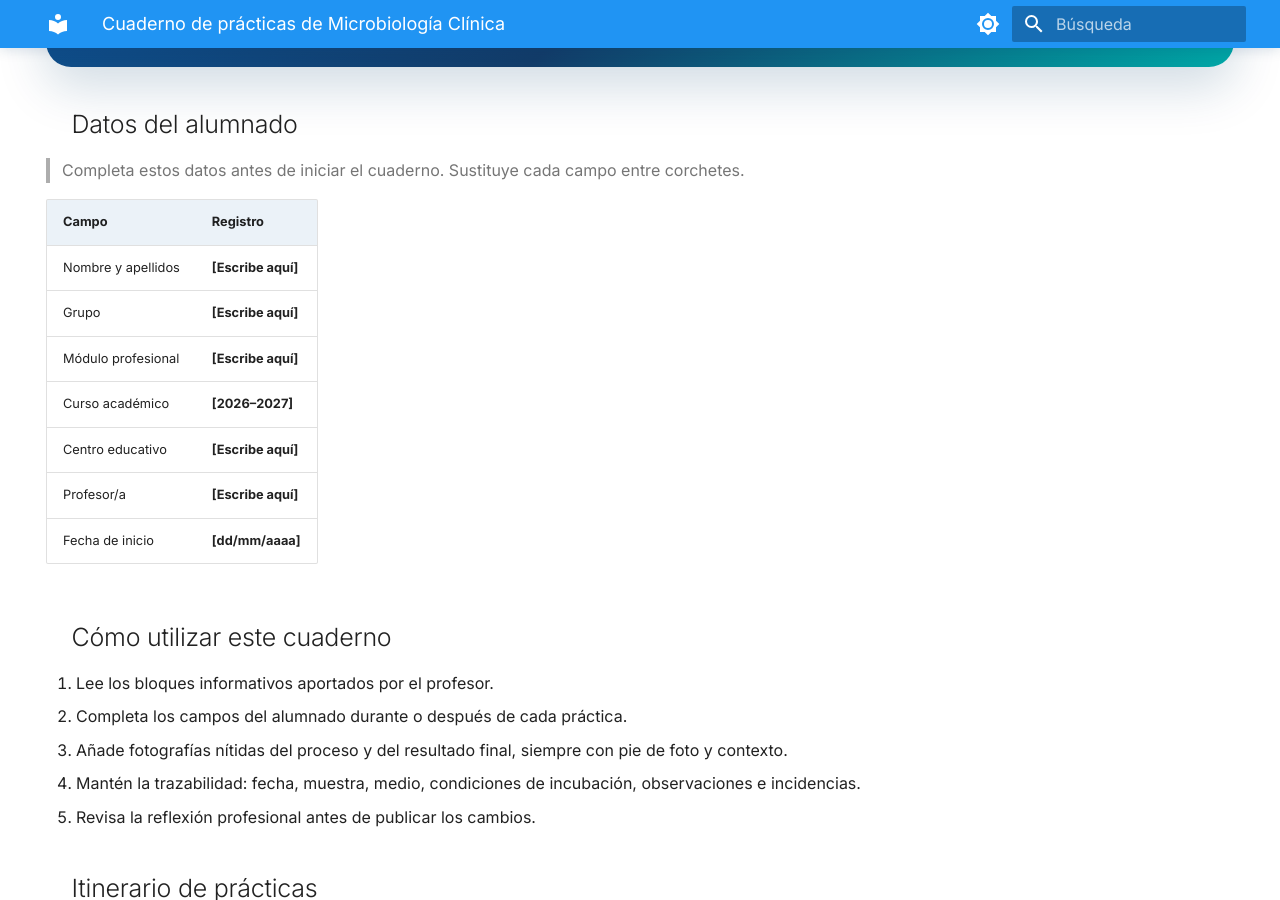
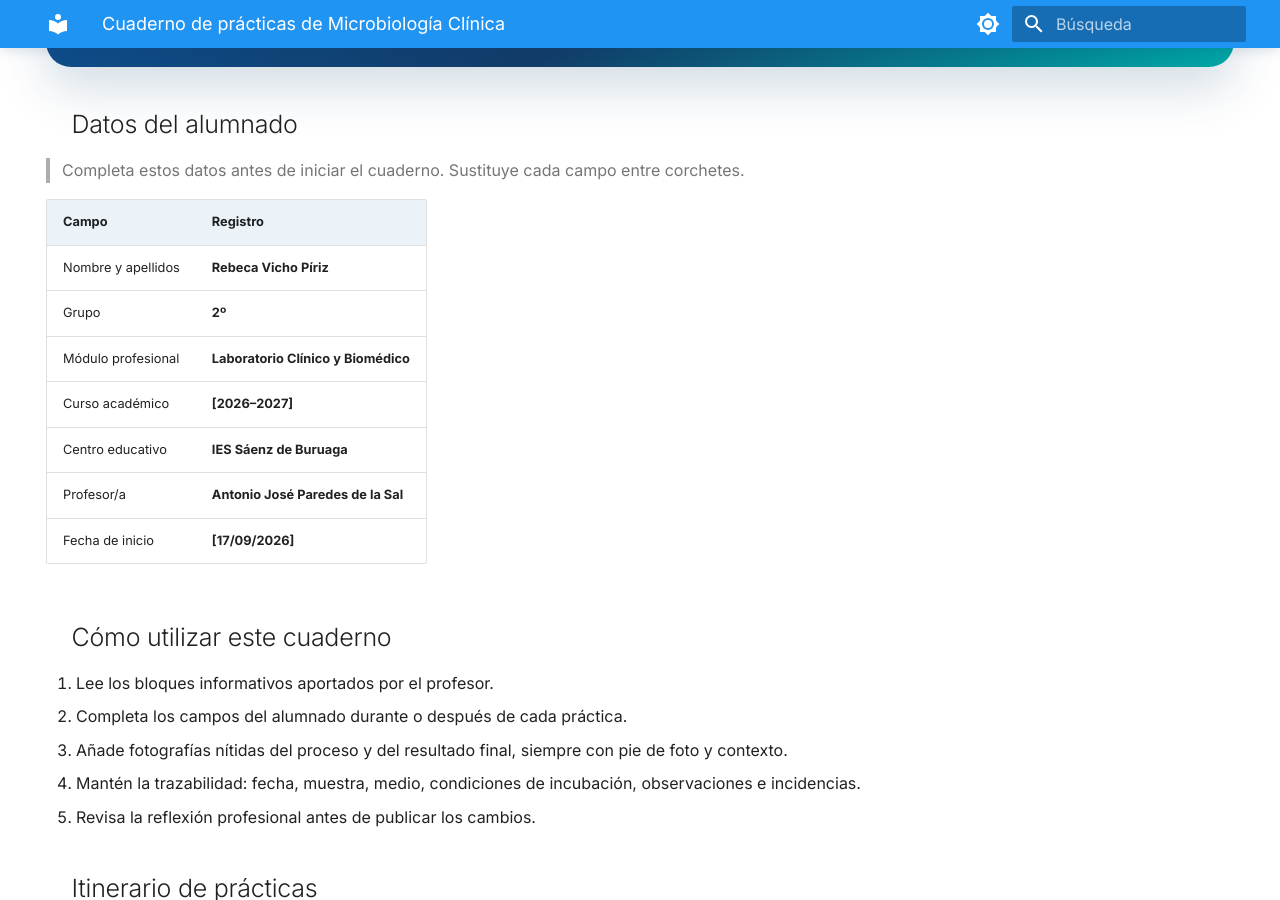
Before and after one commit to Rebeca-hubb/Cuaderno-Pr-cticas-Microbiolog-a-Rebeca-Vicho-, an MkDocs documentation site: the page built from docs/index.md, in a window 1280 px wide and 900 px high, scrolled down 543 px. Built offline with MkDocs 1.6.1 and Material for MkDocs 9.7.7, drawn with Linux system fonts in a browser that asks for light colours.

Commit message:
Update index.md

```diff
--- a/docs/index.md
+++ b/docs/index.md
@@ -27,13 +27,13 @@ Plantilla digital para documentar, interpretar y comunicar el trabajo práctico
 
 | Campo | Registro |
 |---|---|
-| Nombre y apellidos | **[Escribe aquí]** |
-| Grupo | **[Escribe aquí]** |
-| Módulo profesional | **[Escribe aquí]** |
+| Nombre y apellidos | **Rebeca Vicho Píriz** |
+| Grupo | **2º** |
+| Módulo profesional | **Laboratorio Clínico y Biomédico** |
 | Curso académico | **[2026–2027]** |
-| Centro educativo | **[Escribe aquí]** |
-| Profesor/a | **[Escribe aquí]** |
-| Fecha de inicio | **[dd/mm/aaaa]** |
+| Centro educativo | **IES Sáenz de Buruaga** |
+| Profesor/a | **Antonio José Paredes de la Sal** |
+| Fecha de inicio | **[17/09/2026]** |
 
 ## Cómo utilizar este cuaderno
 
```
